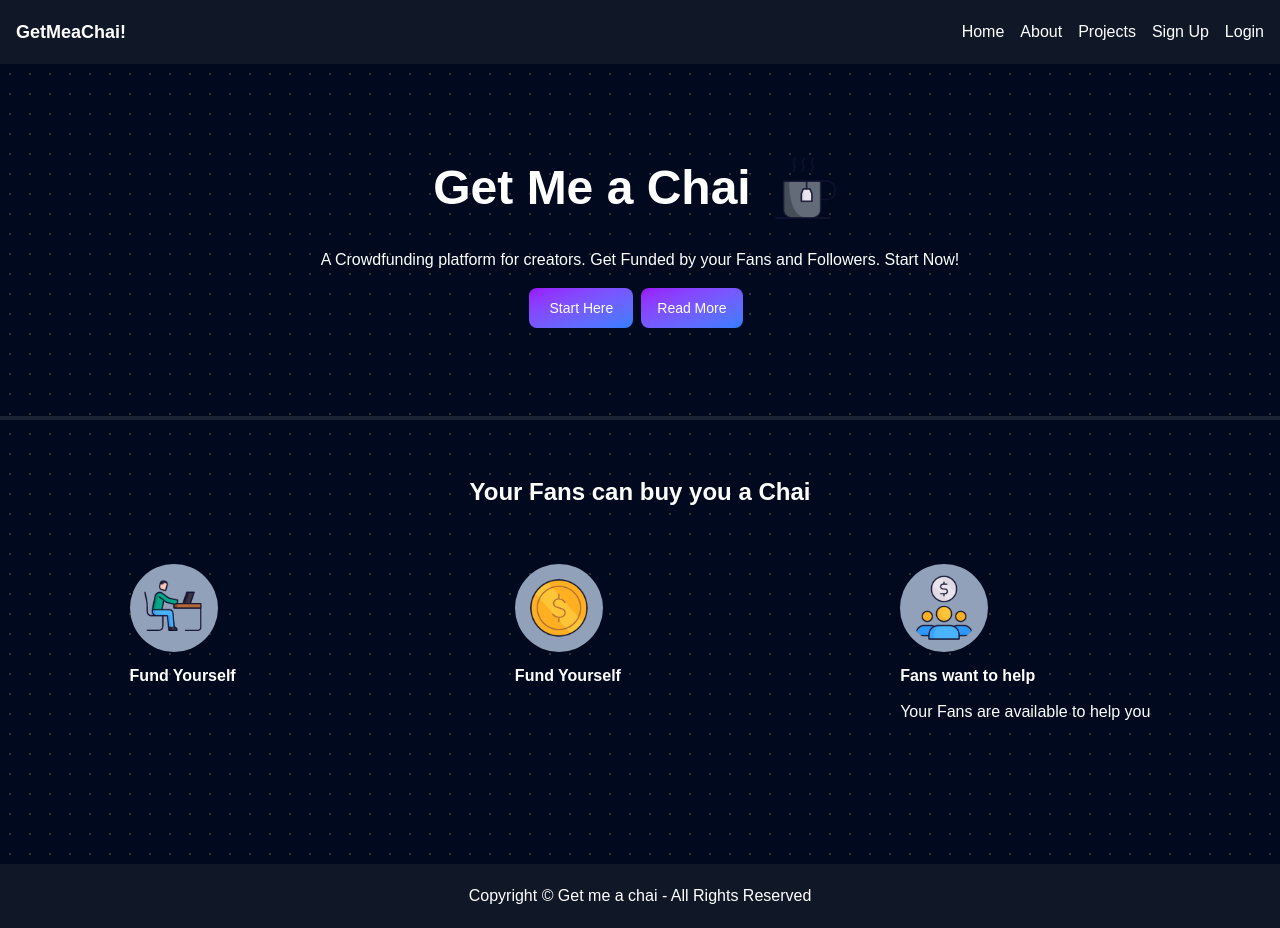
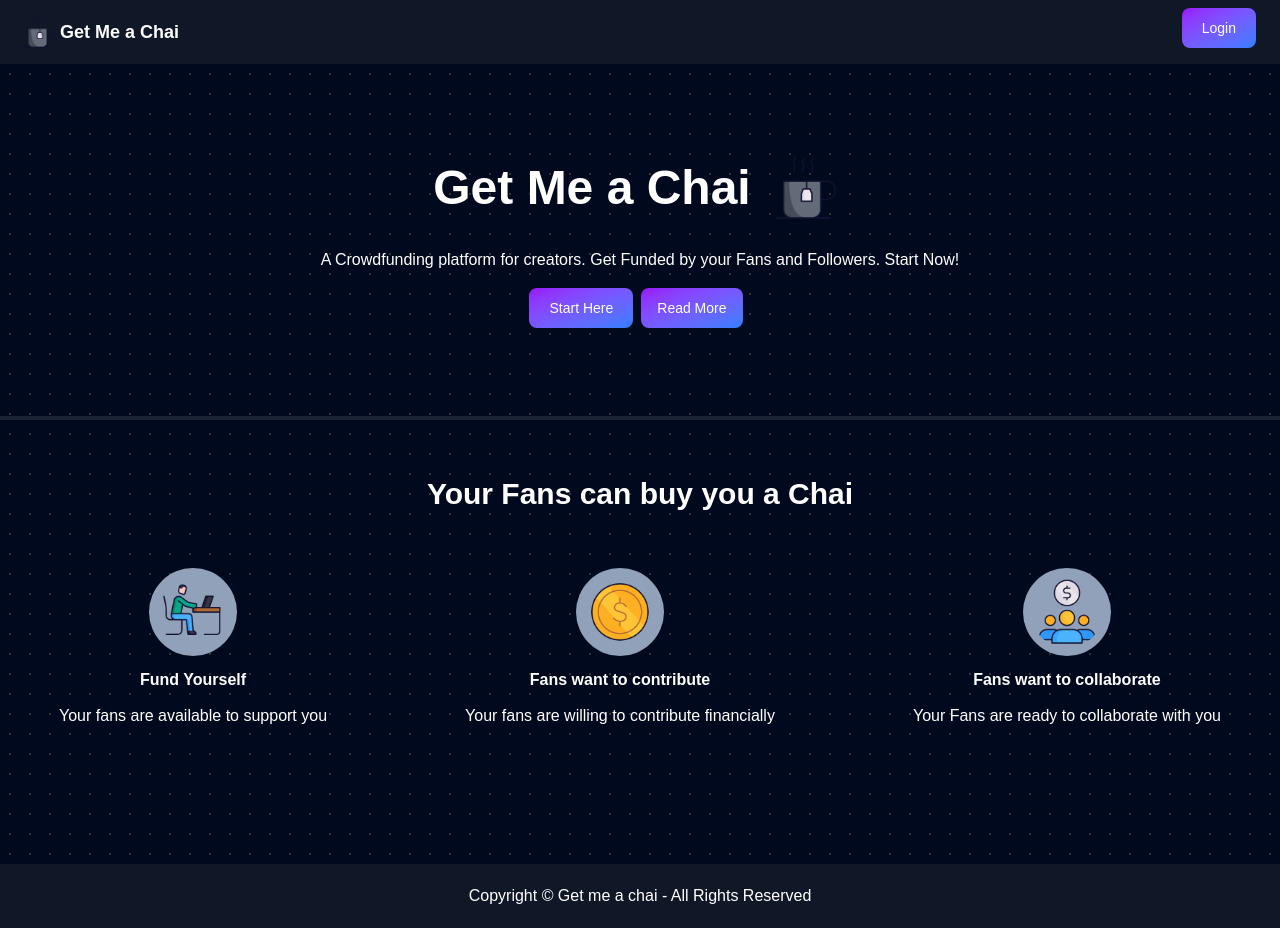
Before and after one commit to shaswatbhai12/Get-Me-a-Chai, a Next.js app: page / in a window 1280 px wide. Built offline with nearby package versions, Linux system fonts and the light colour scheme.

Commit message:
Changed Navbar, Main Page

```diff
--- a/app/components/Navbar.js
+++ b/app/components/Navbar.js
@@ -1,16 +1,24 @@
 import React from "react";
+import Link from "next/link";
 
 const Navbar = () => {
     return(
         <nav className="bg-gray-900 text-white flex justify-between items-center px-4 h-16">
-            <div className="logo font-bold text-lg">GetMeaChai!</div>
-            <ul className="flex justify-between gap-4">
+            <div className="logo font-bold text-lg flex justify-center items-center">
+                <img src="tea.gif" width={44} alt="" />
+                <span>Get Me a Chai</span></div>
+            {/* <ul className="flex justify-between gap-4">
                 <li>Home</li>
                 <li>About</li>
                 <li>Projects</li>
                 <li>Sign Up</li>
                 <li>Login</li>
-            </ul>
+            </ul> */}
+
+            <div>
+                <Link href="/login">
+                <button className="text-white bg-gradient-to-br from-purple-600 to-blue-500 hover:bg-gradient-to-bl focus:ring-4 focus:outline-none focus:ring-blue-300 dark:focus:ring-blue-800 font-medium rounded-lg text-sm px-5 py-2.5 text-center me-2 mb-2">Login</button></Link>
+            </div>
         </nav>
     )
 }
--- a/app/page.js
+++ b/app/page.js
@@ -15,21 +15,23 @@ export default function Home() {
     </div>
     <div className="bg-white h-1 opacity-10">
     </div>
-    <div className="text-white container mx-auto">
-      <h1 className="text-2xl font-bold text-center my-14">Your Fans can buy you a Chai</h1>
+    <div className="text-white container mx-auto pb-32 pt-14">
+      <h2 className="text-3xl font-bold text-center mb-14">Your Fans can buy you a Chai</h2>
       <div className="flex gap-5 justify-around">
-        <div className="item space-y-3">
+        <div className="item space-y-3 flex flex-col items-center justify-center">
           <img className="bg-slate-400 rounded-full p-2 text-black" width={88} src="/man.gif" alt="" />
           <p className="font-bold">Fund Yourself</p>
+          <p className="text-center">Your fans are available to support you</p>
         </div>
-        <div className="item space-y-3">
+        <div className="item space-y-3 flex flex-col items-center justify-center">
           <img className="bg-slate-400 rounded-full p-2 text-black" width={88} src="/coin.gif" alt=""/>
-          <p className="font-bold">Fund Yourself</p>
+          <p className="font-bold">Fans want to contribute</p>
+          <p className="text-center">Your fans are willing to contribute financially</p>
         </div>
-        <div className="item space-y-3">
+        <div className="item space-y-3 flex flex-col items-center justify-center">
           <img className="bg-slate-400 rounded-full p-2 text-black" width={88} src="/group.gif" alt=""/>
-          <p className="font-bold">Fans want to help</p>
-          <p>Your Fans are available to help you</p>
+          <p className="font-bold">Fans want to collaborate</p>
+          <p className="text-center">Your Fans are ready to collaborate with you</p>
         </div>
       </div>
     </div>
```
